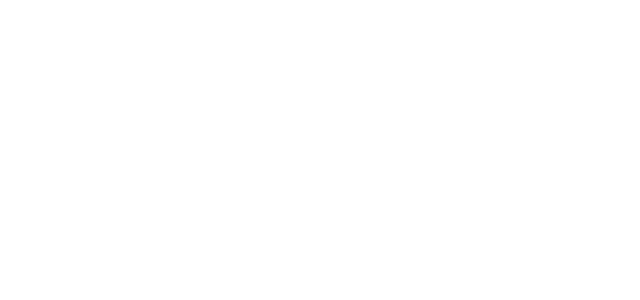
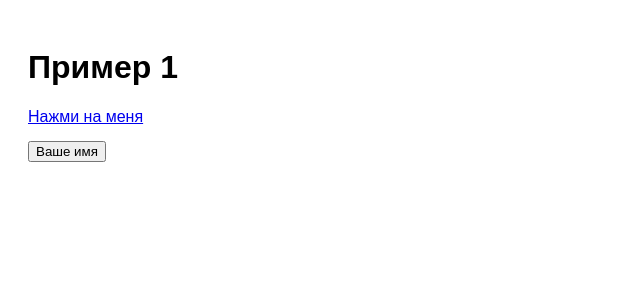
Before and after one commit to liahrothstein/web.lab6, a React (Vite) app in the folder examples/: page /examples/xmpl1 in a window 1280 px wide. Before the commit this address had no page. Shown: the top 300 px of the page, without its empty margins (0-640 px from the left). Built offline with nearby package versions, Linux system fonts and the light colour scheme.

Commit message:
feat: add main route and done first example

```diff
--- a/examples/eslint.config.js
+++ b/examples/eslint.config.js
@@ -10,7 +10,7 @@ export default defineConfig([
   {
     files: ['**/*.{js,mjs,cjs,ts,mts,cts,jsx,tsx}'],
     plugins: { js, 'simple-import-sort': simpleImportSort },
-    extends: ['js/recommended', 'plugin:react/jsx-runtime'],
+    extends: ['js/recommended'],
     languageOptions: { globals: globals.browser },
     rules: {
       'simple-import-sort/imports': 'error',
--- a/examples/src/App.tsx
+++ b/examples/src/App.tsx
@@ -1,7 +1,17 @@
-import { Route, Routes } from 'react-router-dom';
+import React from 'react';
+import { Navigate, Route, Routes } from 'react-router-dom';
+
+import { Example1 } from './components';
+import { MainRoute } from './MainRoute';
 
 function App() {
-  return <Routes>{/* <Route path="/xmpl1" /> */}</Routes>;
+  return (
+    <Routes>
+      <Route path="/" element={<Navigate to="/examples" />} />
+      <Route path="/examples" element={<MainRoute />} />
+      <Route path="/examples/xmpl1" element={<Example1 />} />
+    </Routes>
+  );
 }
 
 export default App;
--- /dev/null
+++ b/examples/src/MainRoute.tsx
@@ -0,0 +1,10 @@
+import React from 'react';
+import { Link } from 'react-router-dom';
+
+export function MainRoute() {
+  return (
+    <div>
+      <Link to="/examples/xmpl1">Example 1</Link>
+    </div>
+  );
+}
--- /dev/null
+++ b/examples/src/components/Example1.tsx
@@ -0,0 +1,46 @@
+import React, { useEffect } from 'react';
+
+import { triggerExternalAlert } from '../utils/example1';
+
+// Обработчик для клика по ссылке
+function handleLinkClick(e: React.MouseEvent<HTMLAnchorElement>): void {
+  e.preventDefault(); // Отменяем стандартное поведение ссылки (переход по #)
+  alert('Привет! Я alert, который расположен внутри ссылки');
+}
+
+// Обработчик для кнопки с вводом имени
+function handleButtonClick(): void {
+  // prompt может вернуть string или null (если пользователь нажал "Отмена")
+  const name: string | null = prompt('Введите ваше имя', 'Андрей');
+
+  if (name !== null && name.trim() !== '') {
+    alert(`Привет, ${name}!`);
+  } else if (name === '') {
+    alert('Привет, незнакомец!');
+  }
+}
+
+export function Example1() {
+  // useEffect с пустым массивом зависимостей [] срабатывает ОДИН РАЗ при монтировании компонента
+  useEffect(() => {
+    // Сначала сработает алерт, который встроен в "страницу"
+    alert('Привет! Я alert, который расположен внутри страницы');
+
+    // Затем вызов логики "внешнего" файла
+    triggerExternalAlert();
+  }, []);
+
+  return (
+    <div style={{ padding: '20px', fontFamily: 'sans-serif' }}>
+      <h1>Пример 1</h1>
+      <div style={{ marginBottom: '15px' }}>
+        <a href="#" onClick={handleLinkClick}>
+          Нажми на меня
+        </a>
+      </div>
+      <div>
+        <input type="button" value="Ваше имя" onClick={handleButtonClick} />
+      </div>
+    </div>
+  );
+}
--- /dev/null
+++ b/examples/src/components/index.ts
@@ -0,0 +1 @@
+export { Example1 } from './Example1';
--- a/examples/src/main.tsx
+++ b/examples/src/main.tsx
@@ -1,8 +1,8 @@
-import { StrictMode } from 'react';
+import React, { StrictMode } from 'react';
 import { createRoot } from 'react-dom/client';
+import { BrowserRouter } from 'react-router-dom';
 
 import App from './App.tsx';
-import { BrowserRouter } from 'react-router-dom';
 
 createRoot(document.getElementById('root')!).render(
   <StrictMode>
--- /dev/null
+++ b/examples/src/utils/example1.ts
@@ -0,0 +1,3 @@
+export const triggerExternalAlert = (): void => {
+  alert('Привет! Я alert, который расположен внутри отдельного файла');
+};
```
